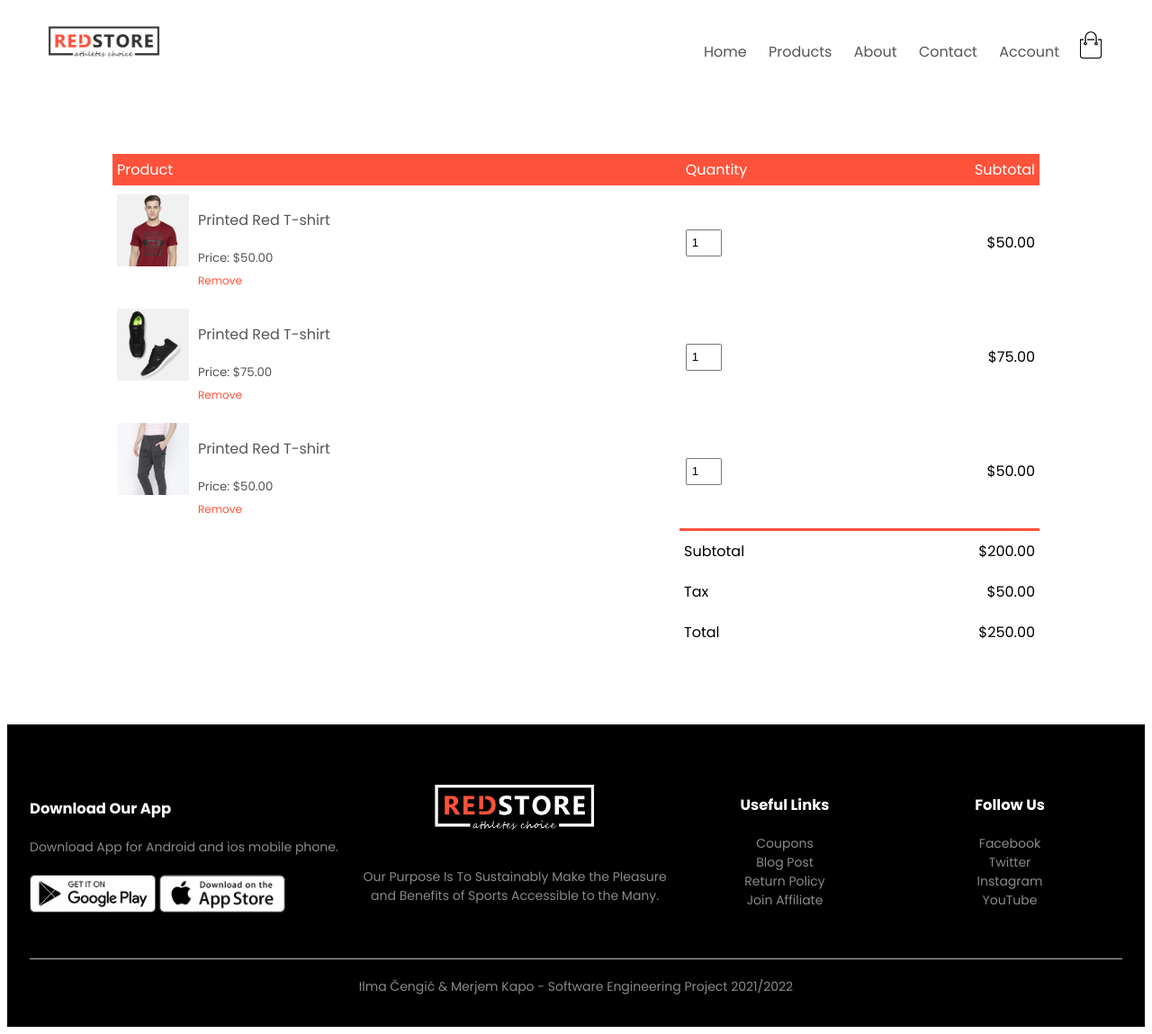
After one commit to cengicilma/se-project, a PHP site: page /cart.html in a window 1280 px wide. The commit adds this page. Shown: the whole page at 90% size. Run offline with PHP 8.4, Linux system fonts and the light colour scheme.

Commit message:
added cart page

```diff
--- /dev/null
+++ b/cart.html
@@ -0,0 +1,163 @@
+<!DOCTYPE html>
+<html lang="en">
+<head>
+  <meta charset="UTF-8">
+  <meta name="viewport" content="width=device-width, initial-scale=1.0">
+  <title>Cart - RedStore</title>
+  <link rel="stylesheet" href="style.css">
+  <link href="https://fonts.googleapis.com/css2?family=Poppins:wght@200;300;400;500;600;700&display=swap" rel="stylesheet">
+  <link rel="stylesheet" href="https://stackpath.bootstrapcdn.com/font-awesome/4.7.0/css/font-awesome.min.css">
+</head>
+<body>
+<div class="container">
+  <div class="navbar">
+    <div class="logo">
+      <img src="images/logo.png" width="125px">
+    </div>
+    <nav>
+      <ul id="MenuItems">
+        <li><a href="">Home</a></li>
+        <li><a href="">Products</a></li>
+        <li><a href="">About</a></li>
+        <li><a href="">Contact</a></li>
+        <li><a href="">Account</a></li>
+      </ul>
+    </nav>
+    <img src="images/cart.png" width="30px" height="30px">
+    <img src="images/menu.png" class="menu-icon" onclick="menuToggle()">
+  </div>
+</div>
+
+<!-- cart items details -->
+<div class="small-container cart-page">
+  <table>
+    <tr>
+      <th>Product</th>
+      <th>Quantity</th>
+      <th>Subtotal</th>
+    </tr>
+    <tr>
+      <td>
+        <div class="cart-info">
+          <img src="images/buy-1.jpg">
+          <div>
+            <p>Printed Red T-shirt</p>
+            <small>Price: $50.00</small>
+            <br>
+            <a href="">Remove</a>
+          </div>
+        </div>
+      </td>
+      <td><input type="number" value="1"></td>
+      <td>$50.00</td>
+    </tr>
+    <tr>
+      <td>
+        <div class="cart-info">
+          <img src="images/buy-2.jpg">
+          <div>
+            <p>Printed Red T-shirt</p>
+            <small>Price: $75.00</small>
+            <br>
+            <a href="">Remove</a>
+          </div>
+        </div>
+      </td>
+      <td><input type="number" value="1"></td>
+      <td>$75.00</td>
+    </tr>
+    <tr>
+      <td>
+        <div class="cart-info">
+          <img src="images/buy-3.jpg">
+          <div>
+            <p>Printed Red T-shirt</p>
+            <small>Price: $50.00</small>
+            <br>
+            <a href="">Remove</a>
+          </div>
+        </div>
+      </td>
+      <td><input type="number" value="1"></td>
+      <td>$50.00</td>
+    </tr>
+  </table>
+
+  <div class="total-price">
+    <table>
+      <tr>
+        <td>Subtotal</td>
+        <td>$200.00</td>
+      </tr>
+      <tr>
+        <td>Tax</td>
+        <td>$50.00</td>
+      </tr>
+      <tr>
+        <td>Total</td>
+        <td>$250.00</td>
+      </tr>
+    </table>
+  </div>
+</div>
+
+
+
+
+<!-- footer -->
+<div class="footer">
+  <div class="container">
+    <div class="row">
+      <div class="footer-col-1">
+        <h3>Download Our App</h3>
+        <p>Download App for Android and ios mobile phone.</p>
+        <div class="app-logo">
+          <img src="images/play-store.png">
+          <img src="images/app-store.png">
+        </div>
+      </div>
+      <div class="footer-col-2">
+        <img src="images/logo-white.png">
+        <p>Our Purpose Is To Sustainably Make the Pleasure and Benefits of Sports Accessible to the Many.</p>
+      </div>
+      <div class="footer-col-3">
+        <h3>Useful Links</h3>
+        <ul>
+          <li>Coupons</li>
+          <li>Blog Post</li>
+          <li>Return Policy</li>
+          <li>Join Affiliate</li>
+        </ul>
+      </div>
+      <div class="footer-col-4">
+        <h3>Follow Us</h3>
+        <ul>
+          <li>Facebook</li>
+          <li>Twitter</li>
+          <li>Instagram</li>
+          <li>YouTube</li>
+        </ul>
+      </div>
+    </div>
+    <hr>
+    <p class="copyright">Ilma Čengić & Merjem Kapo - Software Engineering Project 2021/2022</p>
+  </div>
+</div>
+
+<script>
+  <!-- js for toggle menu -->
+  var MenuItems = document.getElementById("MenuItems");
+
+  MenuItems.style.maxHeight = "0px";
+
+  function menuToggle() {
+    if(MenuItems.style.maxHeight == "0px") {
+      MenuItems.style.maxHeight = "200px";
+    }
+    else {
+      MenuItems.style.maxHeight = "0px";
+    }
+  }
+</script>
+</body>
+</html>
--- a/product-details.html
+++ b/product-details.html
@@ -70,7 +70,6 @@
         </div>
     </div>
 </div>
-
 
 <!-- title -->
 <div class="small-container">
@@ -205,8 +204,6 @@
     smallImg[3].onclick = function() {
         productImg.src = smallImg[3].src;
     }
-
-
 </script>
 </body>
 </html>
--- a/style.css
+++ b/style.css
@@ -327,6 +327,61 @@ input:focus{
     cursor: pointer;
 }
 
+/* cart items */
+.cart-page{
+    margin: 80px auto;
+}
+table{
+    width: 100%;
+    border-collapse: collapse;
+}
+.cart-info{
+    display: flex;
+    flex-wrap: wrap;
+}
+th{
+    text-align: left;
+    padding: 5px;
+    color: #fff;
+    background: #ff523b;
+    font-weight: normal;
+}
+td{
+    padding: 10px 5px;
+}
+td input{
+    width: 40px;
+    height: 30px;
+    padding: 5px;
+}
+td a{
+    color: #ff523b;
+    font-size: 12px;
+}
+td img{
+    width: 80px;
+    height: 80px;
+    margin-right: 10px;
+}
+.total-price{
+    display: flex;
+    justify-content: flex-end;
+}
+.total-price table{
+    border-top: 3px solid #ff523b;
+    width: 100%;
+    max-width: 400px;
+}
+td:last-child{
+    text-align: right;
+}
+th:last-child{
+    text-align: right;
+}
+
+
+
+
 
 
 
@@ -383,4 +438,7 @@ input:focus{
         font-size: 26px;
         line-height: 32px;
     }
+    .cart-info p{
+        display: none;
+    }
 }
```
